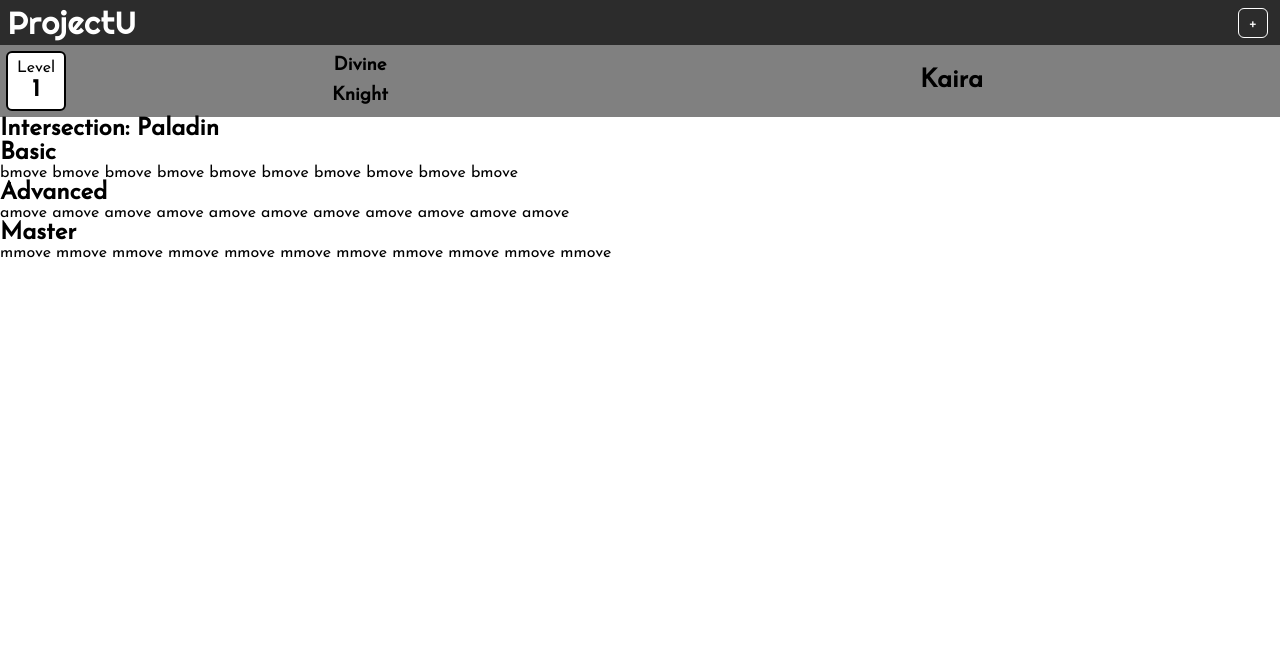
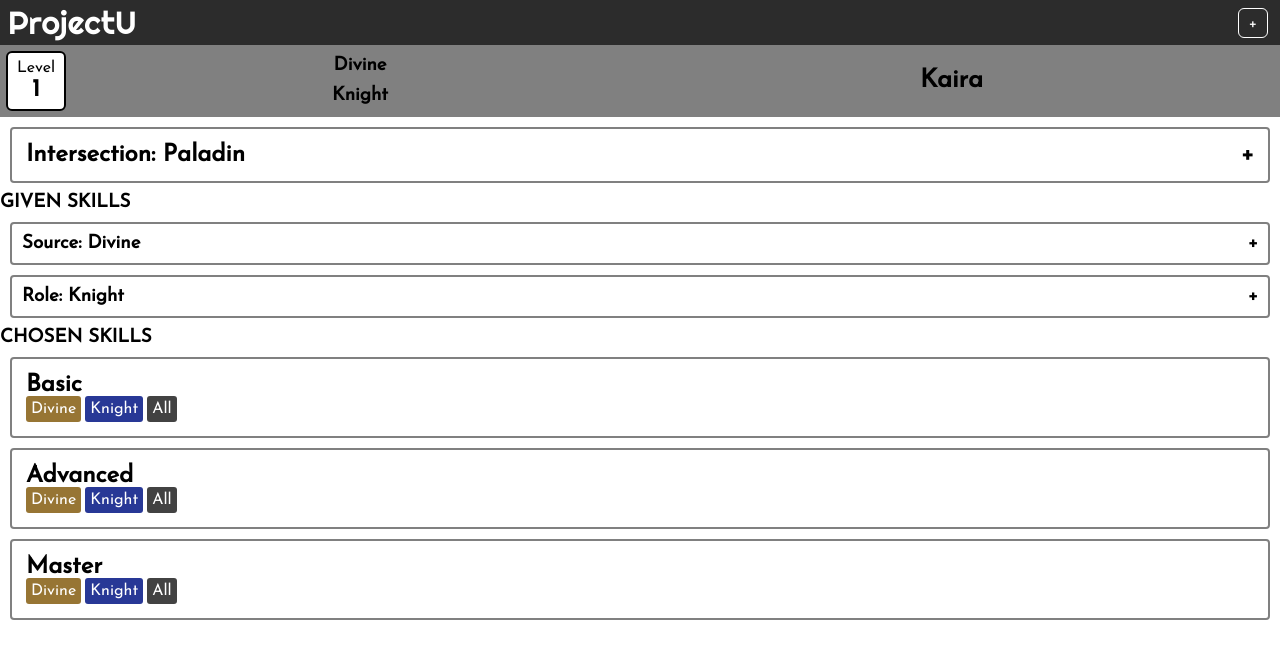
Before and after one commit to nomcgill/ProjectU, a React (Create React App) app in the folder site/: page / in a window 1280 px wide. Shown: the top 658 px of the page. Built offline with nearby package versions, Linux system fonts and the light colour scheme.

Commit message:
setting up mock design still

```diff
--- /dev/null
+++ b/site/src/components/body.css
@@ -0,0 +1,48 @@
+
+.skill-list {
+    display: none;
+}
+
+.skillbox {
+    padding: 10px;
+    margin: 10px;
+    border: solid 2px gray;
+    border-radius: 4px;
+}
+
+.plus {
+    display: flex;
+    justify-content: space-between;
+}
+
+.skillbox h2 {
+    margin: 4px;
+}
+
+.selectors {
+    margin: 2px 2px 9px 2px;
+}
+
+.heavy {
+    text-transform: uppercase;
+}
+
+.selectors > * {
+    display: inline;
+    padding: 5px;
+    margin: 2px;
+    border-radius: 3px;
+    color: white;
+}
+
+.move-role-button {
+    background-color: rgb(40, 56, 150);
+}
+
+.move-source-button {
+    background-color: rgb(151, 117, 52);
+}
+
+.move-all-button {
+    background-color: rgb(66, 66, 66);
+}
--- a/site/src/components/body.js
+++ b/site/src/components/body.js
@@ -1,6 +1,10 @@
 import React from 'react'
 import {connect} from 'react-redux';
 import Skills from './skills'
+import Given from './given'
+
+import './body.css'
+
 // import {
 //   Route,
 //   BrowserRouter as Router,
@@ -12,18 +16,40 @@ import Skills from './skills'
 export class Body extends React.Component {
 
   render() {
+    let choices = {
+        role: this.props.role,
+        source: this.props.source
+    }
       return (
           <div>
-            <h2>
-                Intersection: {this.props.intersection}
-            </h2>
+            <div className={"intersection-box plus skillbox"}>
+                <h2>Intersection: {this.props.intersection}</h2>
+                <h2>+</h2>
+            </div>
+            <div>
+                <h3 className={"heavy"}>Given Skills</h3>
+                <Given
+                    title={"Source: "}
+                    name={choices.source}
+                    info={this.props.skills.given.source}
+                />
+                <Given
+                    title={"Role: "}
+                    name={choices.role}
+                    info={this.props.skills.given.role}
+                />
+            </div>
+            <h3 className={"heavy"}>Chosen Skills</h3>
             <Skills
+                choices={choices}
                 info={this.props.skills.basic}
             />
             <Skills
+                choices={choices}
                 info={this.props.skills.advanced}
             />
             <Skills
+                choices={choices}
                 info={this.props.skills.master}
             />
           </div>
@@ -34,7 +60,9 @@ export class Body extends React.Component {
 const mapStateToProps = state => ({
   name: state.name,
   skills: state.skills,
-  intersection: state.intersection
+  intersection: state.intersection,
+  role: state.role,
+  source: state.source
 });
 
 export default connect(mapStateToProps)(Body);
--- /dev/null
+++ b/site/src/components/given.js
@@ -0,0 +1,19 @@
+import React from 'react'
+import {connect} from 'react-redux';
+
+// import {
+//   Route,
+//   BrowserRouter as Router,
+// } from 'react-router-dom'
+
+
+// import { action } from '../actions'
+
+export default function Given(props) {
+    return (
+        <div className={'skillbox plus'}>
+            <h3>{props.title}{props.name}</h3>
+            <h3>+</h3>
+        </div>
+    );
+}
--- a/site/src/components/skills.js
+++ b/site/src/components/skills.js
@@ -11,11 +11,16 @@ import {connect} from 'react-redux';
 
 export default function Skills(props) {
     return (
-        <div>
+        <div className={props.info.title + '-box skillbox'}>
             <h2>
                 {props.info.title}
             </h2>
-            <p className={props.info.title}>
+            <div className={'selectors'}>
+                <p className={'move-source-button'}>{props.choices.source}</p>
+                <p className={'move-role-button'}>{props.choices.role}</p>
+                <p className={'move-all-button'}>All</p>
+            </div>
+            <p className={'skill-list'}>
                 {props.info.moves}
             </p>
         </div>
--- a/site/src/reducer.js
+++ b/site/src/reducer.js
@@ -8,6 +8,10 @@ const initialState = {
     level: 1,
     name: "Kaira",
     skills: {
+        given: {
+            role: "Truth (passive) - For purposes of penalties, no crafted weapon is considered unnatural to the Knight. Improvised Object penalties remain unaffected.",
+            source: "Your power is granted from on high. Gods and Angels provide you abilities most mortals can only dream of."
+        },
         basic: {
             title: "Basic",
             moves: "bmove bmove bmove bmove bmove bmove bmove bmove bmove bmove"
```
